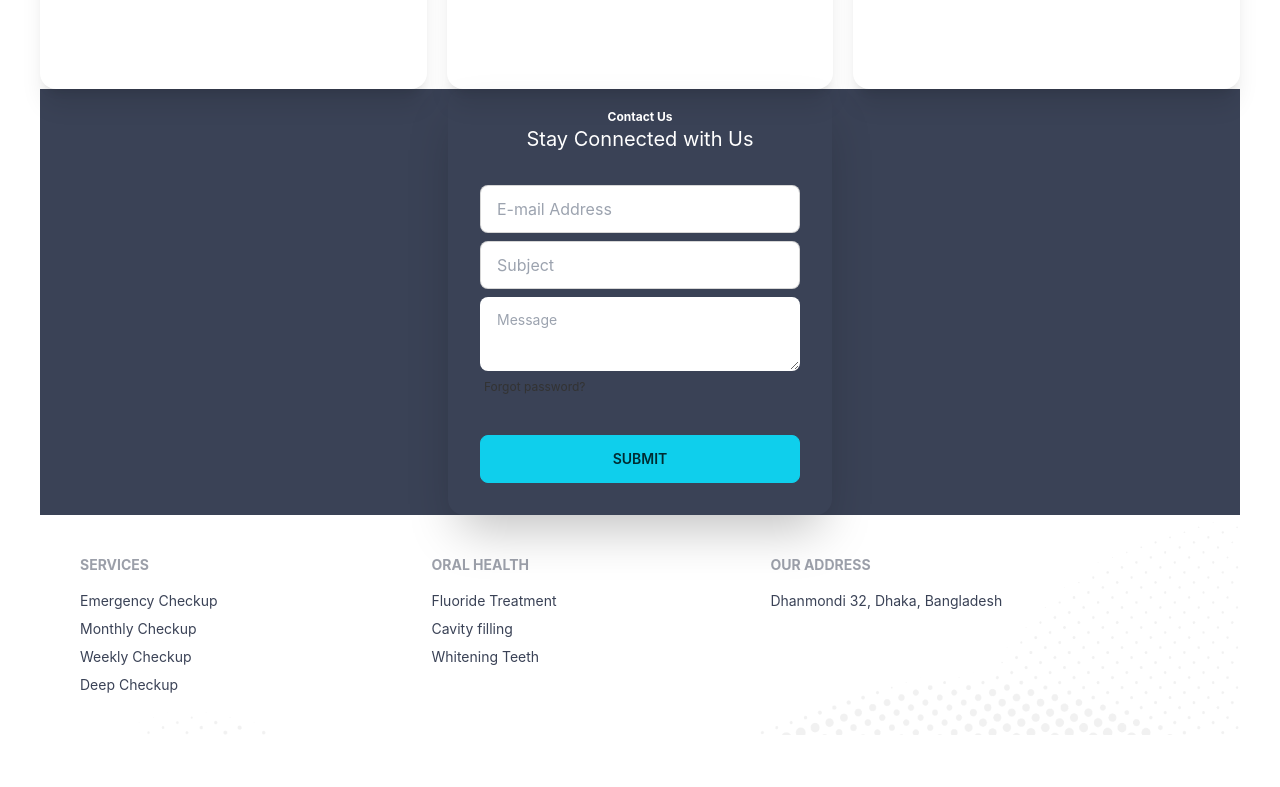
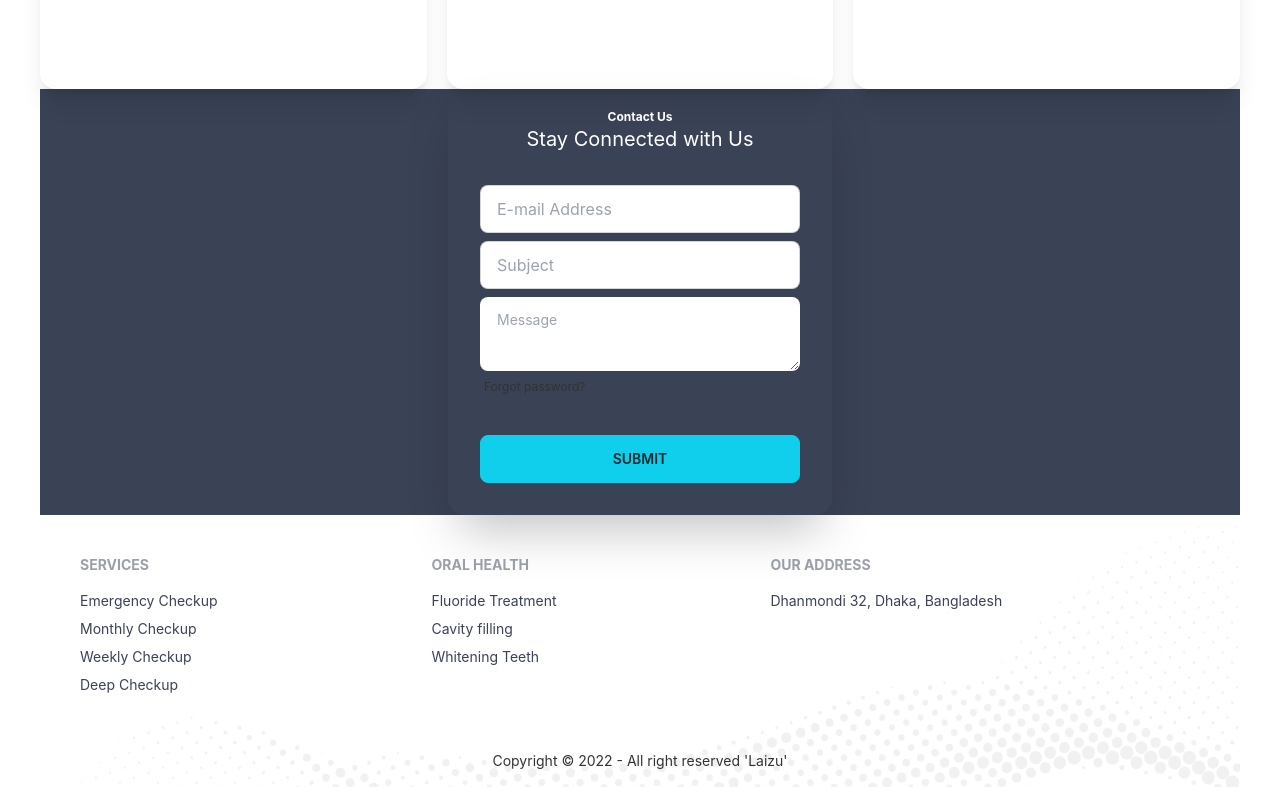
Before and after one commit to laizuakram1/doctors-portal-client, a React (Create React App) app: page / in a window 1280 px wide. Shown: the part 3360-4147 px from the top of the page. Before the commit the page ends 4095 px from the top, so only its background shows below. Built offline with nearby package versions, Linux system fonts and the light colour scheme.

Commit message:
update footer copyright

```diff
--- a/src/pages/Shared/Navbar/Footer.js
+++ b/src/pages/Shared/Navbar/Footer.js
@@ -5,10 +5,11 @@ import footerBg from '../../../assets/images/footer.png';
 
 const Footer = () => {
     return (
-        <footer style={{
-            background:`url(${footerBg})`,
-            backgroundSize: 'cover'
-        }}  class="footer p-10 text-accent">
+      <div style={{
+        background:`url(${footerBg})`,
+        backgroundSize: 'cover'
+    }}>
+            <footer  class="footer p-10 text-accent">
   <div>
     <span class="footer-title">Services</span>
     <Link class="link link-hover" to='/'>Emergency Checkup</Link>
@@ -26,7 +27,15 @@ const Footer = () => {
     <span class="footer-title">Our Address</span>
     <p>Dhanmondi 32, Dhaka, Bangladesh</p>
   </div>
+
 </footer>
+
+<footer class="footer footer-center p-4 text-base-content">
+  <div>
+    <p>Copyright © 2022 - All right reserved 'Laizu'</p>
+  </div>
+</footer>
+      </div>
     );
 };
 
```
